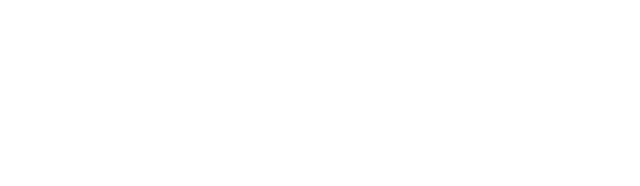
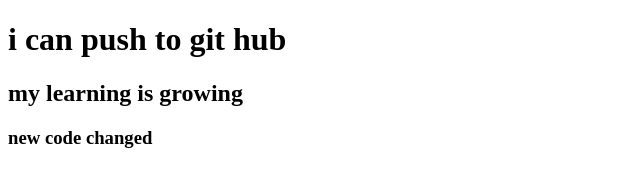
Before and after one commit to auposrioman/my-new-repository, a plain HTML site: page index.html in a window 1280 px wide. Shown: the whole page, without its empty margins (0-640 px from the left). Drawn offline with Linux system fonts and the light colour scheme.

Commit message:
my new git commit

```diff
--- a/index.html
+++ b/index.html
@@ -6,7 +6,9 @@
     <meta name="viewport" content="width=device-width, initial-scale=1.0">
     <title>my new github repo</title>
 </head>
-<body>
+<body><h1>i can push to git hub</h1>
+    <h2>my learning is growing</h2>
+    <h3>new code changed</h3>
 
 </body>
 </html>
```
